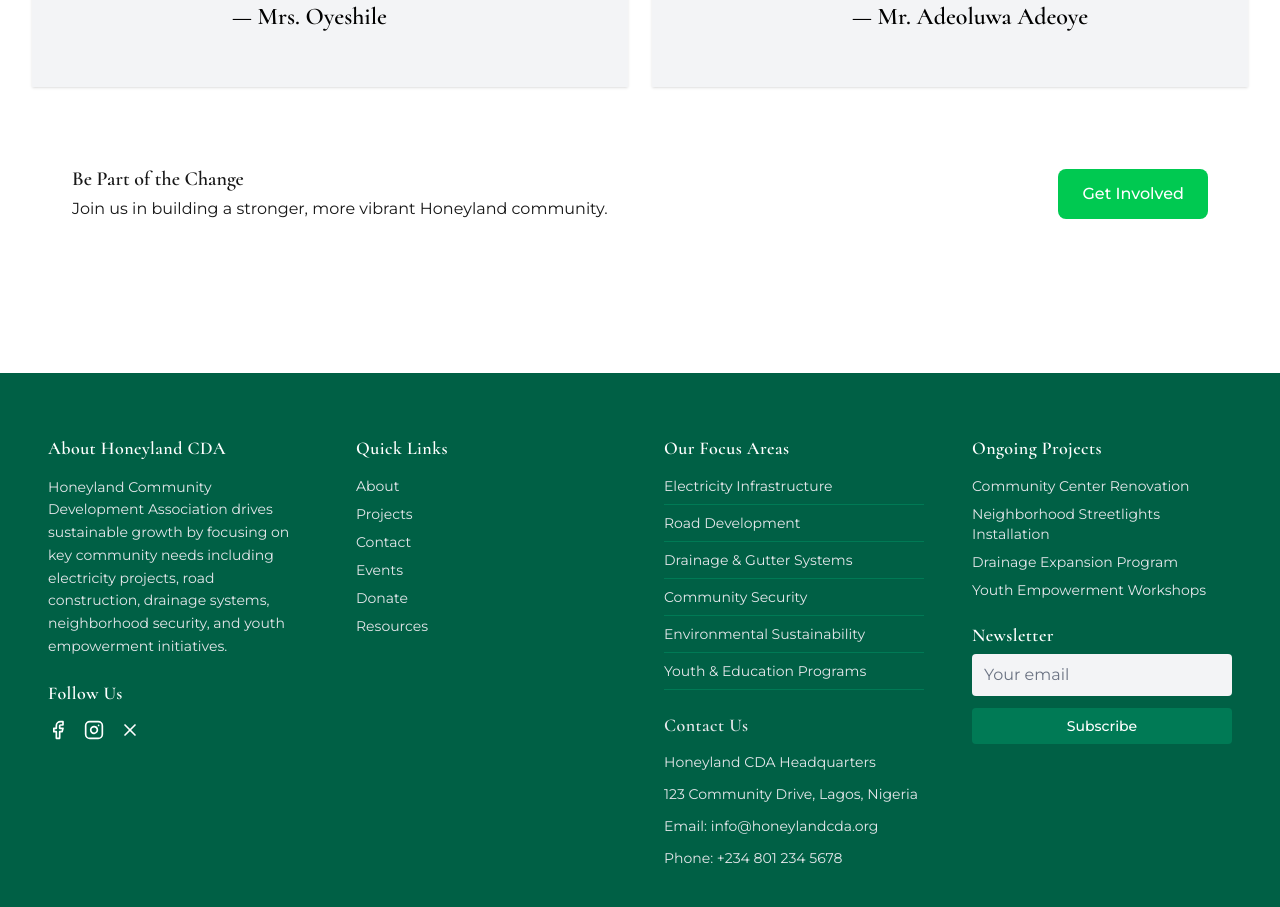
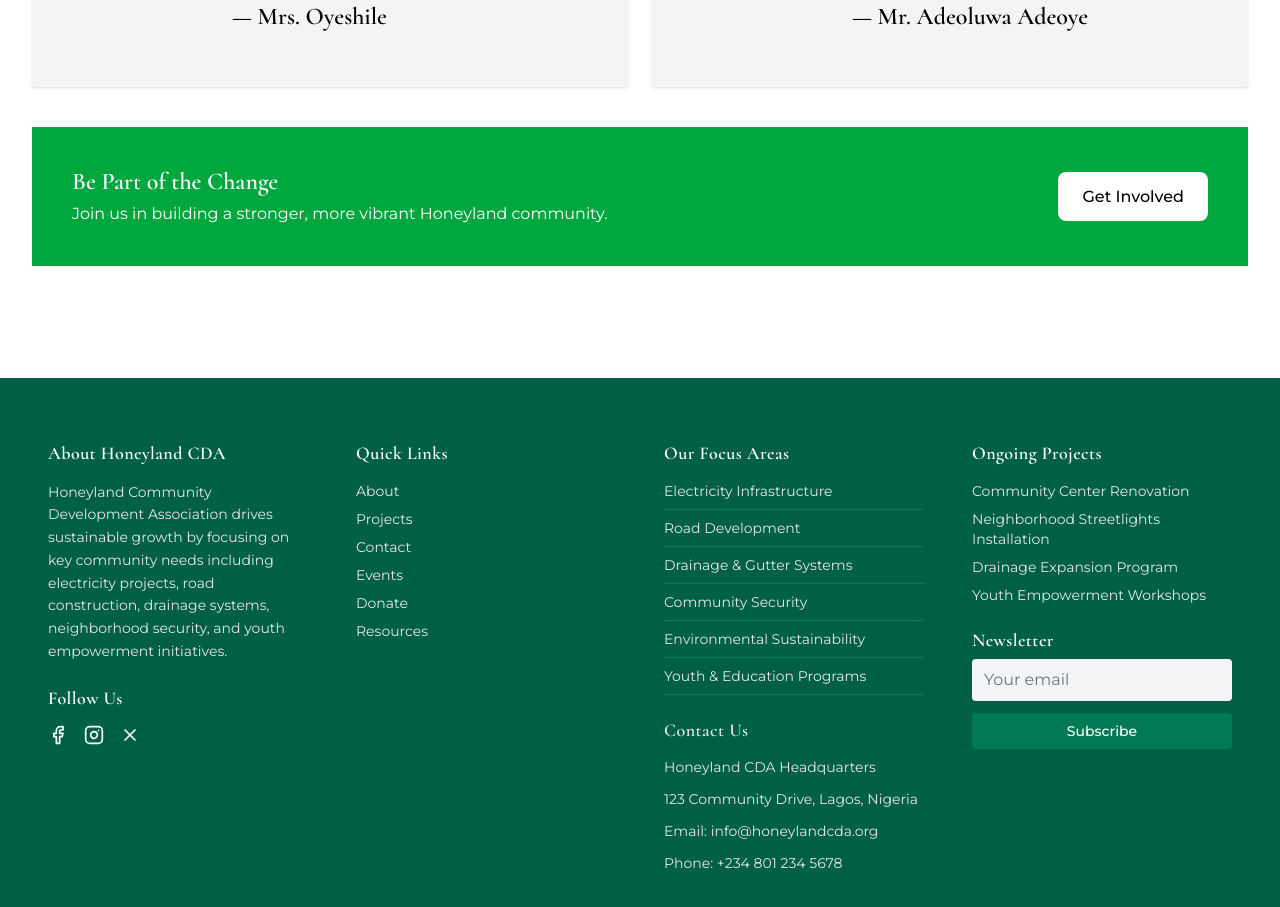
Before and after one commit to adeoluwaadeoye/honeyland, a Next.js app: page /impact/community in a window 1280 px wide. Shown: the part 1200-2107 px from the top of the page. Built offline with nearby package versions, Linux system fonts and the light colour scheme.

Commit message:
About page modification

```diff
--- a/src/app/impact/community/page.tsx
+++ b/src/app/impact/community/page.tsx
@@ -96,9 +96,9 @@ export default function CommunityPage() {
 
 
                 {/*CTA */}
-                <div className="p-10 flex flex-col md:flex-row items-center justify-between gap-6">
+                <div className="p-10 flex  bg-green-600  text-white flex-col md:flex-row items-center justify-between gap-6">
                     <div>
-                        <h3 className="text-xl font-semibold">
+                        <h3 className="text-2xl font-semibold">
                             Be Part of the Change
                         </h3>
                         <p className="mt-1">
@@ -107,8 +107,8 @@ export default function CommunityPage() {
                     </div>
 
                     <Link
-                        href="/get-involved" // replace with your target URL
-                        className="bg-green-500 text-white px-6 py-3 rounded-lg font-medium hover:bg-gray-200 transition inline-block text-center"
+                        href="/levies" // replace with your target URL
+                        className="bg-white text-black px-6 py-3 rounded-lg font-medium hover:bg-gray-200 transition inline-block text-center"
                     >
                         Get Involved
                     </Link>
```
